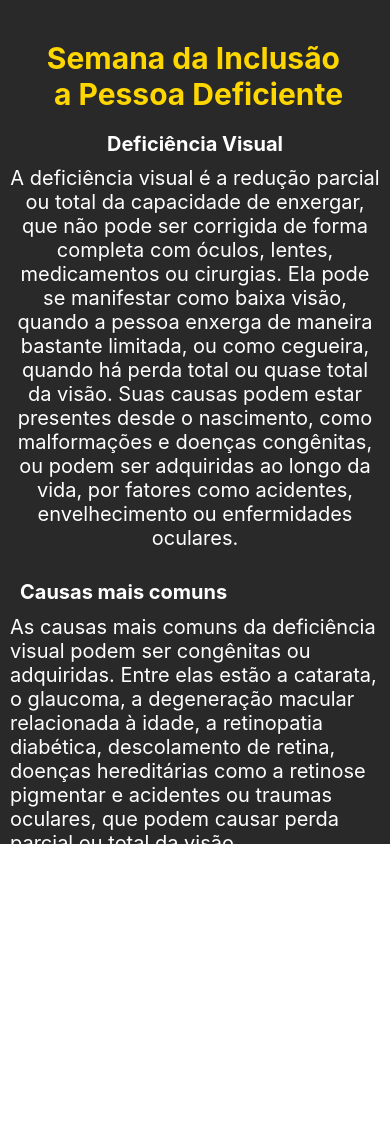
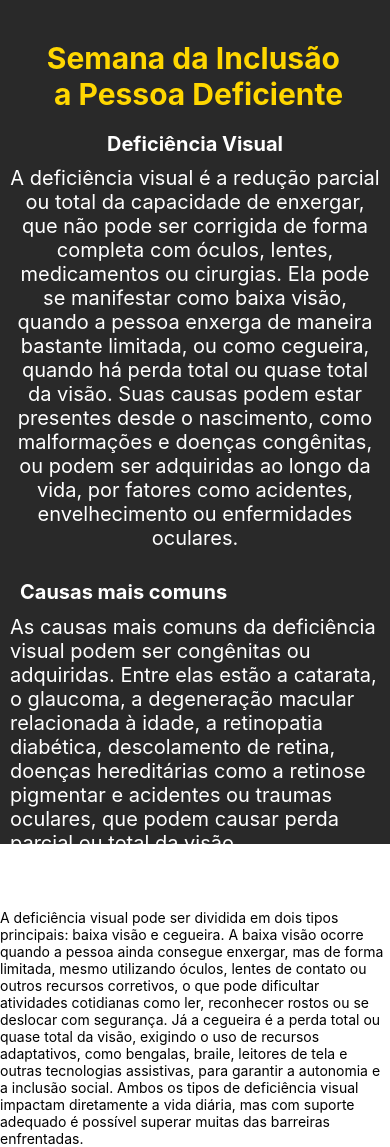
Before and after one commit to welli363/CavaleiroDoZodiaco, a React Native app: screen / in a window 390 px wide. Before the commit the page ends 844 px from the top, so only its background shows below. Built offline with nearby package versions, Linux system fonts and the light colour scheme.

Commit message:
acrescentei os tipos de deficiencia

```diff
--- a/App.js
+++ b/App.js
@@ -4,17 +4,19 @@ import Titulo from "./src/components/Titulo"
 import Subtitulo from './src/components/Subtitulo';
 import Texto from "./src/components/Texto"
 import TextoCausas from "./src/components/TextoCausas"
+import Tipos from "./src/components/Tipos"
+
+
 
 export default function App() {
   return (
-    <ScrollView>
     <View style={styles.container}>
     <Titulo/>
     <Subtitulo/>
     <Texto/>
     <TextoCausas/>
+    <Tipos/>
     </View>
-    </ScrollView>
   );
 }
 
--- /dev/null
+++ b/src/components/Tipos.jsx
@@ -0,0 +1,14 @@
+import { StyleSheet, Text, View } from 'react-native';
+
+export default function Tipos (){
+    return(
+        <View>
+            <Text style={{fontSize: 20, color: '#fff', marginTop: 20, fontWeight:'bold'}}>
+                Tipos de deficiência Visual
+            </Text>
+            <Text>
+                A deficiência visual pode ser dividida em dois tipos principais: baixa visão e cegueira. A baixa visão ocorre quando a pessoa ainda consegue enxergar, mas de forma limitada, mesmo utilizando óculos, lentes de contato ou outros recursos corretivos, o que pode dificultar atividades cotidianas como ler, reconhecer rostos ou se deslocar com segurança. Já a cegueira é a perda total ou quase total da visão, exigindo o uso de recursos adaptativos, como bengalas, braile, leitores de tela e outras tecnologias assistivas, para garantir a autonomia e a inclusão social. Ambos os tipos de deficiência visual impactam diretamente a vida diária, mas com suporte adequado é possível superar muitas das barreiras enfrentadas.
+            </Text>
+        </View>
+    )
+}
```
